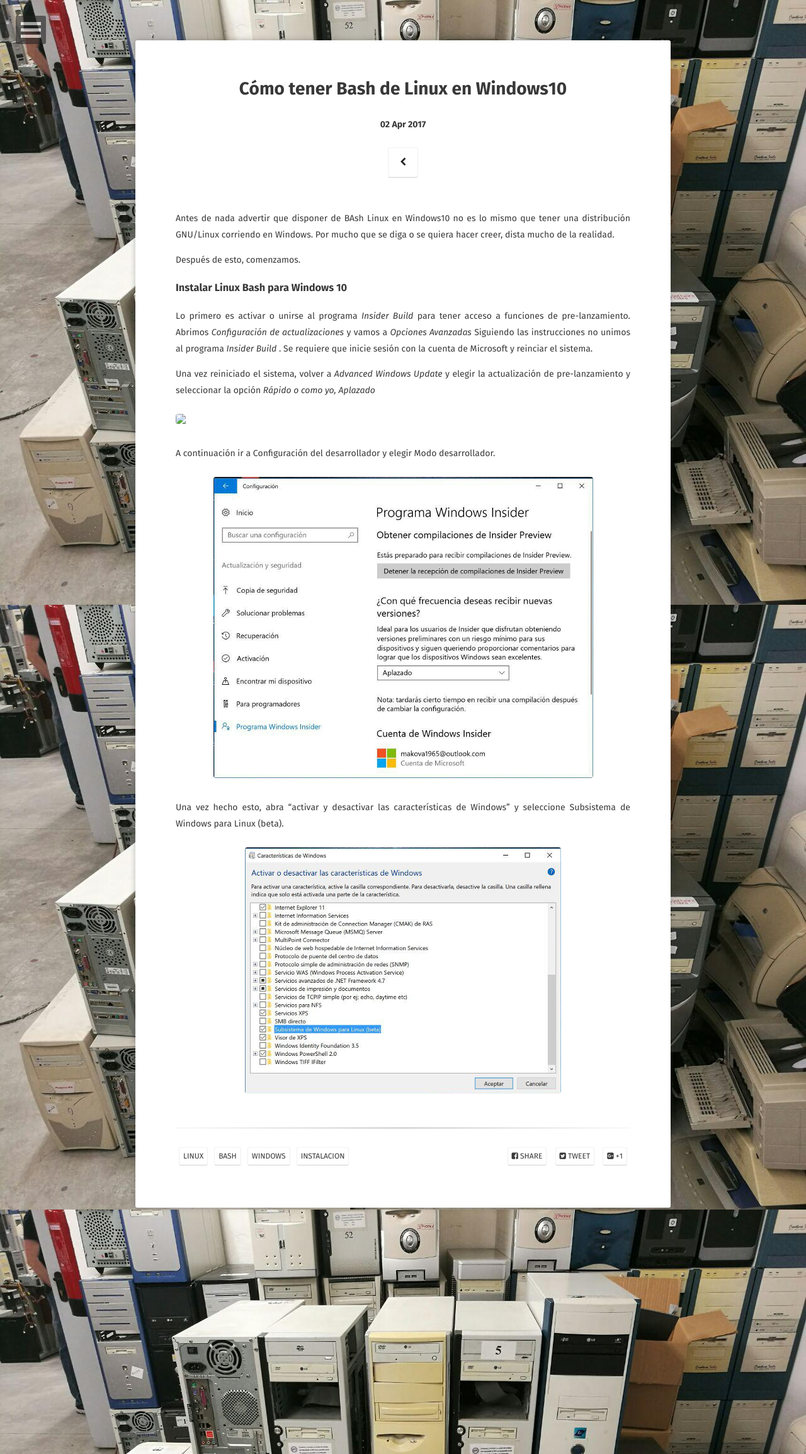
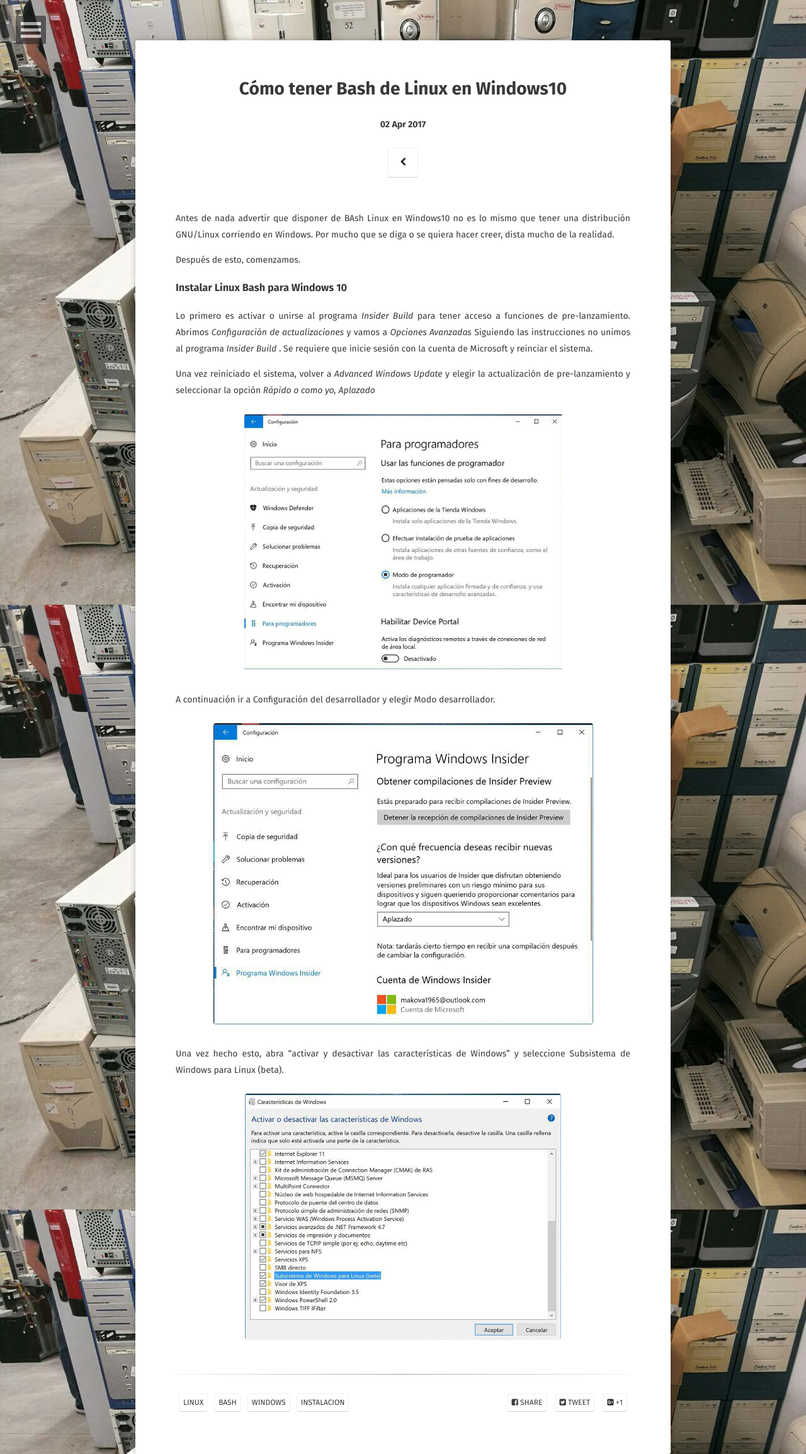
Before and after one commit to Makova/MakovaLibre, a Jekyll site: the page built from _posts/2017-04-02-instalar-bash-linux.md, in a window 1280 px wide. Shown: the whole page at 63% size. Built offline with Jekyll 4.4.1, drawn with Linux system fonts in a browser that asks for light colours; some web fonts are replaced.

Commit message:
Update 2017-04-02-instalar-bash-linux.md

```diff
--- a/_posts/2017-04-02-instalar-bash-linux.md
+++ b/_posts/2017-04-02-instalar-bash-linux.md
@@ -20,7 +20,7 @@ Lo primero es activar o unirse al programa *Insider Build* para tener acceso a f
 Una vez reiniciado el sistema, volver a *Advanced Windows Update* y elegir la actualización de pre-lanzamiento y seleccionar la opción *Rápido o como yo, Aplazado*
 
 <figure>
-    <img src="assets/images/bash-windows10/Bash0.png">
+    <img src="{{site.url}}/assets/images/bash-windows10/Bash0.png">
 </figure>
 
 A continuación ir a Configuración del desarrollador y elegir Modo desarrollador.
```
